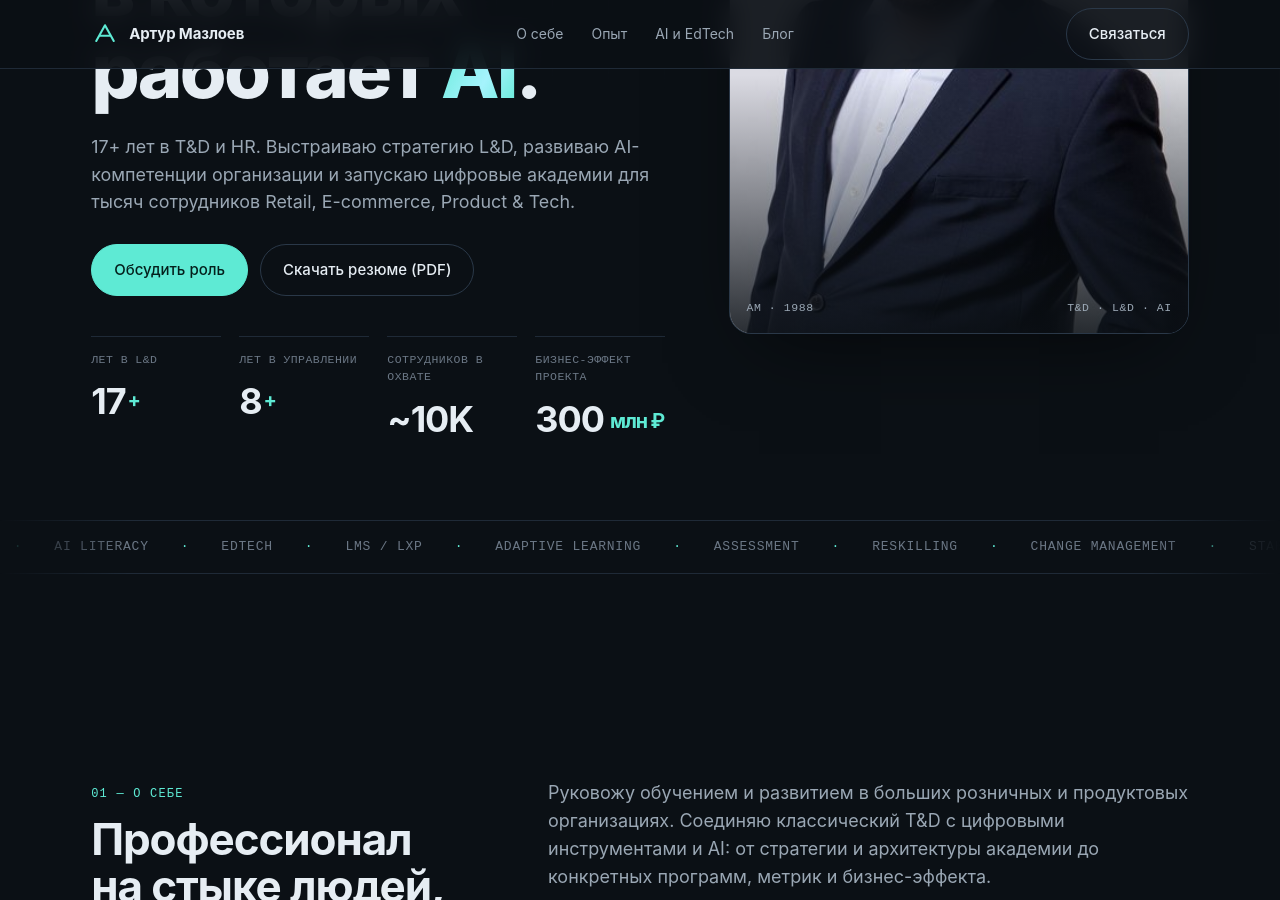
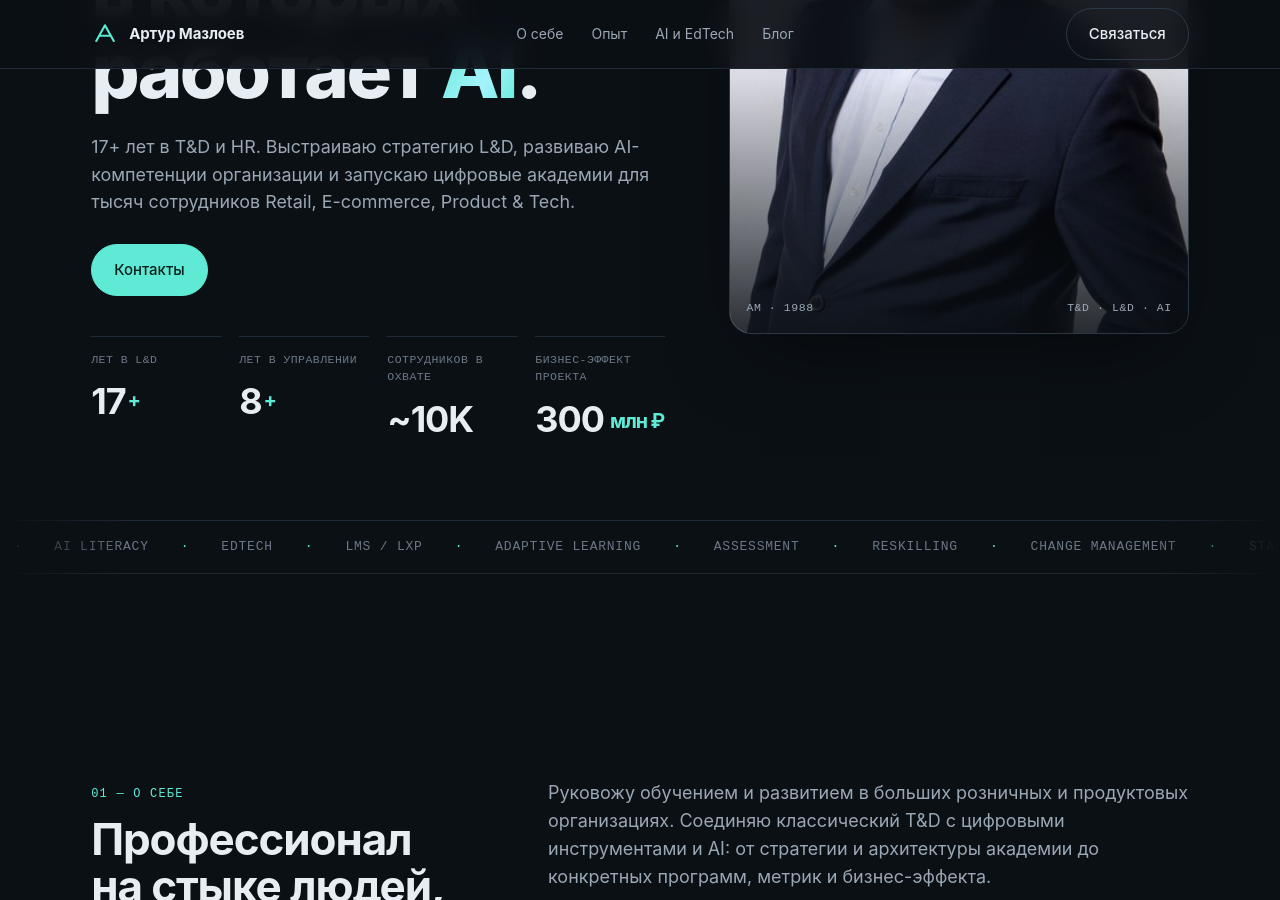
Before and after one commit to artmazloev/artmazloev.github.io, a Jekyll site: the page built from index.html, in a window 1280 px wide and 900 px high, scrolled down 539 px. Built offline with Jekyll 4.4.1, drawn with Linux system fonts in a browser that asks for light colours; some web fonts are replaced.

Commit message:
hero: убираем кнопку «Скачать резюме», основная кнопка → «Контакты»

```diff
--- a/_data/hero.yml
+++ b/_data/hero.yml
@@ -2,8 +2,7 @@
 title_html: 'Создаю системы обучения,<br />в которых работает <span class="accent">AI</span>.'
 lede: "17+ лет в T&D и HR. Выстраиваю стратегию L&D, развиваю AI-компетенции организации и запускаю цифровые академии для тысяч сотрудников Retail, E-commerce, Product & Tech."
 
-cta_primary_label: "Обсудить роль"
-cta_secondary_label: "Скачать резюме (PDF)"
+cta_primary_label: "Контакты"
 
 stats:
   - label: "лет в L&D"
--- a/admin/config.yml
+++ b/admin/config.yml
@@ -27,8 +27,7 @@ collections:
         fields:
           - { label: "Заголовок (можно с HTML: <br />, <span class='accent'>...</span>)", name: "title_html", widget: "text" }
           - { label: "Подзаголовок (lede)", name: "lede", widget: "text" }
-          - { label: "Кнопка основная — текст", name: "cta_primary_label", widget: "string" }
-          - { label: "Кнопка вторичная — текст", name: "cta_secondary_label", widget: "string" }
+          - { label: "Кнопка — текст (ведёт на #contact)", name: "cta_primary_label", widget: "string" }
           - label: "Цифры под Hero"
             name: "stats"
             widget: "list"
--- a/index.html
+++ b/index.html
@@ -31,9 +31,6 @@ preload_portrait: true
       </p>
       <div class="hero__cta">
         <a class="btn btn--primary" href="#contact">{{ hero.cta_primary_label }}</a>
-        <a class="btn btn--ghost" href="{{ site_data.contacts.cv_file | relative_url }}" target="_blank" rel="noopener">
-          {{ hero.cta_secondary_label }}
-        </a>
       </div>
 
       <dl class="stats">
```
